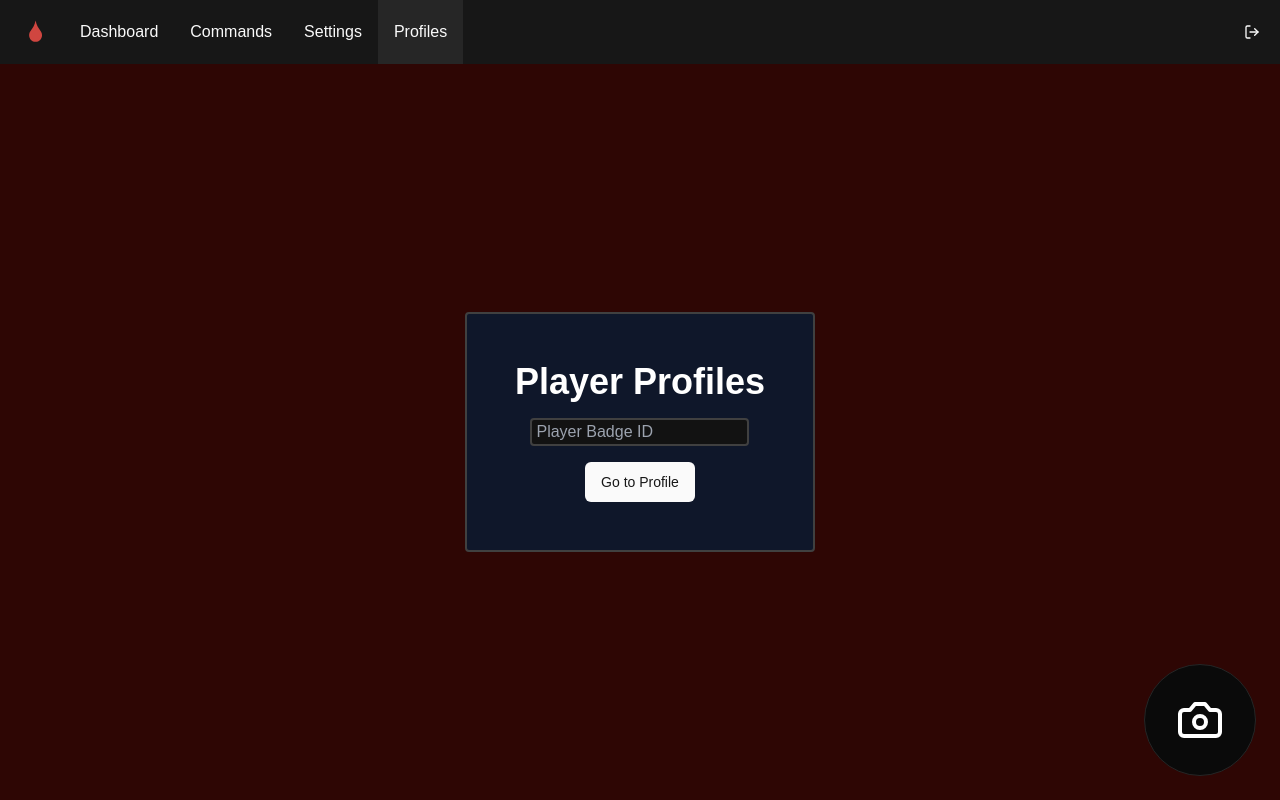
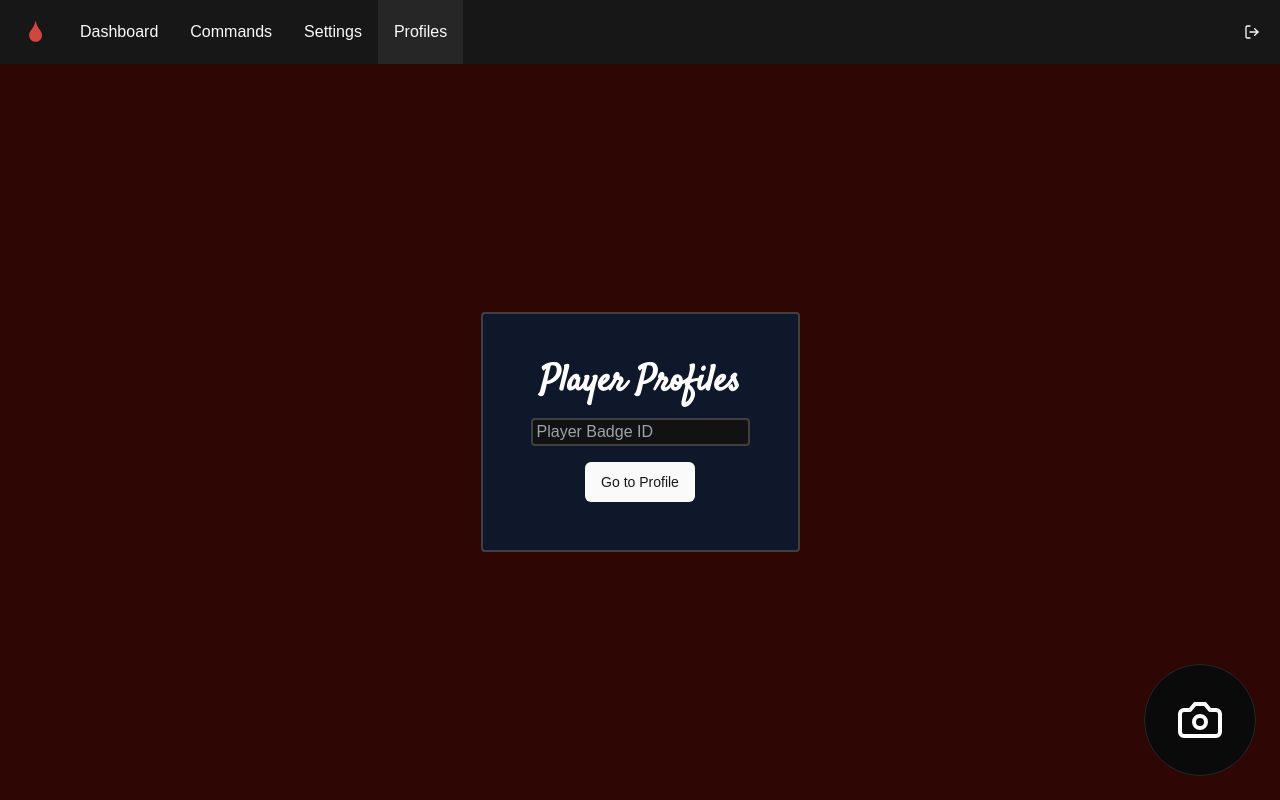
Before and after one commit to briansmiley/thirst-trap, a Next.js app: page /profile in a window 1280 px wide. Built offline with nearby package versions, Linux system fonts and the light colour scheme.

Commit message:
text tweaks

```diff
--- a/src/app/profile/page.tsx
+++ b/src/app/profile/page.tsx
@@ -16,7 +16,7 @@ export default function ProfilePage() {
   return (
     <div className="flex h-screen flex-col items-center justify-center">
       <div className="my_box flex flex-col items-center justify-center gap-4 p-12">
-        <h1 className="text-4xl font-bold">Player Profiles</h1>
+        <h1 className="satisfy text-4xl font-bold">Player Profiles</h1>
         <form
           onSubmit={handleSubmit}
           className="flex flex-col items-center justify-center gap-4"
--- a/src/app/settings/page.tsx
+++ b/src/app/settings/page.tsx
@@ -9,7 +9,7 @@ export default function Settings() {
   return (
     <div className="flex w-full grow flex-col items-center justify-center">
       <div className="my_box flex flex-col items-center justify-start gap-4">
-        <h1 className="satisfy text-2xl font-bold">Settings</h1>
+        <h1 className="satisfy text-4xl font-bold">Settings</h1>
         <SettingsView {...settings} />
         <Button asChild>
           <Link href="/settings/edit">Edit</Link>
```
